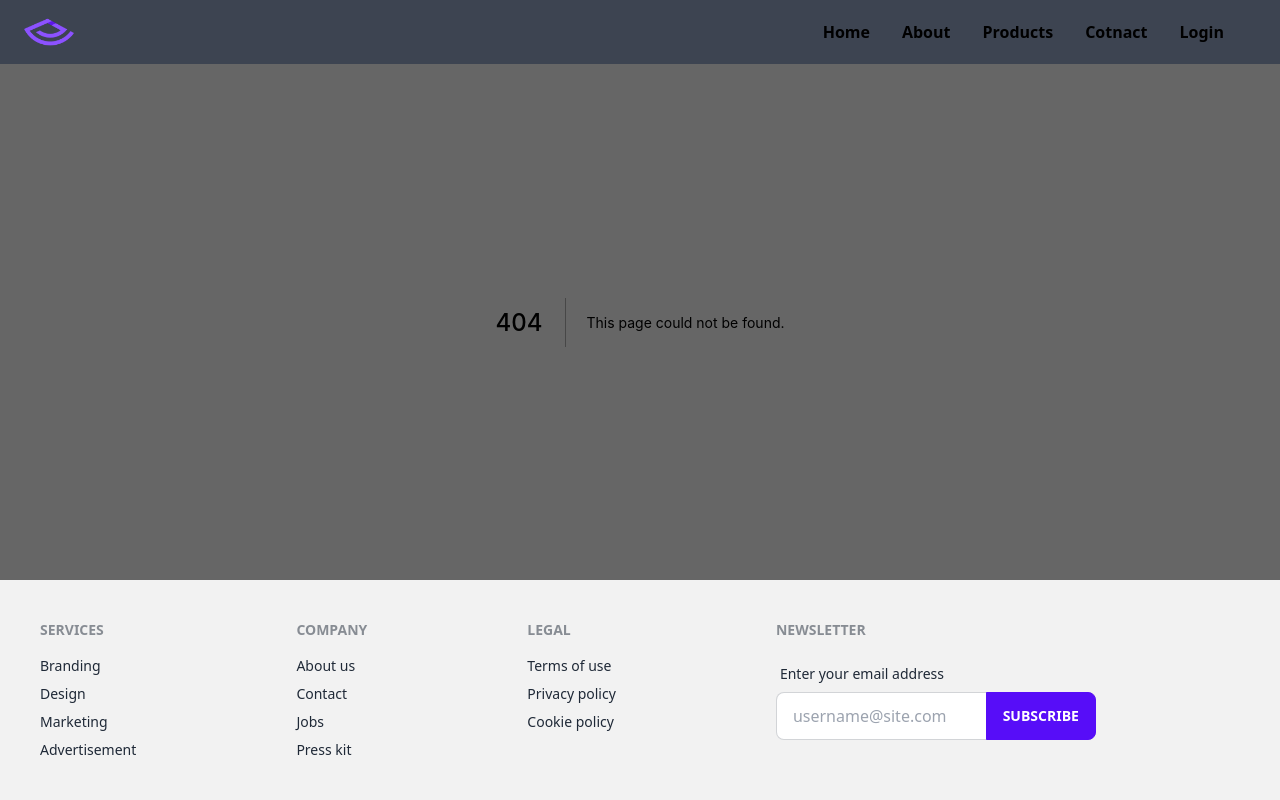
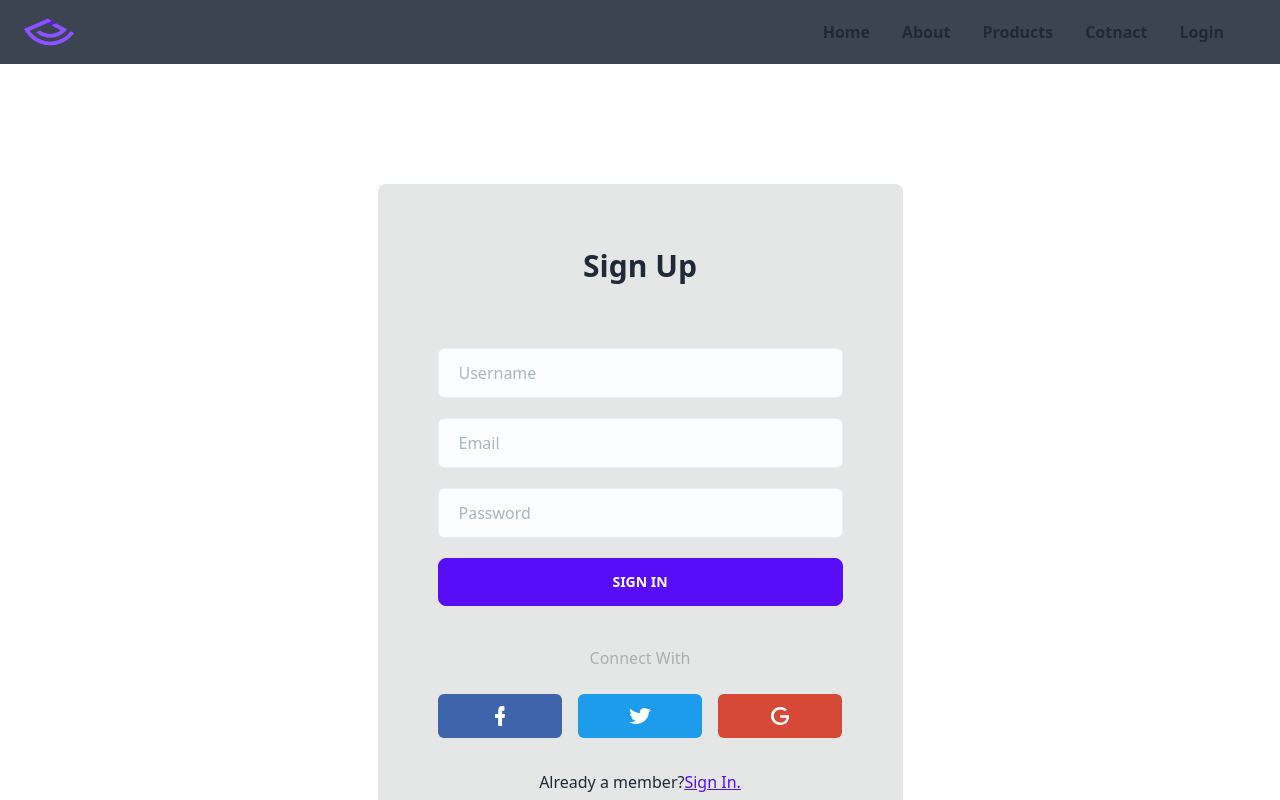
Before and after one commit to un-earthly/paradise-store, a Next.js app: page /signup in a window 1280 px wide. Before the commit this address had no page. Built offline with nearby package versions, Linux system fonts and the light colour scheme.

Commit message:
sign up page

```diff
--- a/pages/login.jsx
+++ b/pages/login.jsx
@@ -5,8 +5,6 @@
         e.preventDefault()
     }
     return (
-        <div>
-
 
             <section className="bg-base-100 py-20 lg:py-[120px]">
                 <div className="container">
@@ -96,7 +94,5 @@
                 </div>
             </section>
 
-
-        </div>
     )
 }
--- /dev/null
+++ b/pages/signup.jsx
@@ -0,0 +1,88 @@
+import React from 'react'
+import Link from 'next/link'
+
+export default function SignUp() {
+    return (
+        <section className="bg-base-100 py-20 lg:py-[120px]">
+            <div className="container">
+                <div className="-mx-4 flex flex-wrap">
+                    <div className="w-full px-4">
+                        <div className="relative mx-auto max-w-[525px] overflow-hidden rounded-lg bg-base-300 py-16 px-10 text-center sm:px-12 md:px-[60px]">
+                            <div className="mb-10 text-center md:mb-16">
+                                <h1 className='text-3xl font-bold'>Sign Up</h1>
+                            </div>
+                            <form onSubmit={e => handleSubmit(e)} className='space-y-5 mb-10'>
+                                <input
+                                    type="text"
+                                    placeholder="Username"
+                                    className="border-[#E9EDF4] w-full rounded-md border bg-[#FCFDFE] py-3 px-5 text-base text-body-color placeholder-[#ACB6BE] outline-none focus:border-primary focus-visible:shadow-none"
+                                />
+                                <input
+                                    type="email"
+                                    placeholder="Email"
+                                    className="border-[#E9EDF4] w-full rounded-md border bg-[#FCFDFE] py-3 px-5 text-base text-body-color placeholder-[#ACB6BE] outline-none focus:border-primary focus-visible:shadow-none"
+                                />
+                                <input
+                                    type="password"
+                                    placeholder="Password"
+                                    className="border-[#E9EDF4] w-full rounded-md border bg-[#FCFDFE] py-3 px-5 text-base text-body-color placeholder-[#ACB6BE] outline-none focus:border-primary focus-visible:shadow-none"
+                                />
+                                <input type="submit" value="Sign In" className="btn btn-primary w-full" />
+                            </form>
+                            <p className="mb-6 text-base text-[#adadad]">Connect With</p>
+                            <ul className="-mx-2 mb-8 flex justify-between">
+                                <li className="w-full px-2">
+                                    <span
+
+                                        className="flex h-11 items-center justify-center rounded-md bg-[#4064AC] hover:bg-opacity-90"
+                                    >
+                                        <svg
+                                            width="10"
+                                            height="20"
+                                            viewBox="0 0 10 20"
+                                            fill="none"
+                                            xmlns="http://www.w3.org/2000/svg"
+                                        >
+                                            <path
+                                                d="M9.29878 8H7.74898H7.19548V7.35484V5.35484V4.70968H7.74898H8.91133C9.21575 4.70968 9.46483 4.45161 9.46483 4.06452V0.645161C9.46483 0.290323 9.24343 0 8.91133 0H6.89106C4.70474 0 3.18262 1.80645 3.18262 4.48387V7.29032V7.93548H2.62912H0.747223C0.359774 7.93548 0 8.29032 0 8.80645V11.129C0 11.5806 0.304424 12 0.747223 12H2.57377H3.12727V12.6452V19.129C3.12727 19.5806 3.43169 20 3.87449 20H6.47593C6.64198 20 6.78036 19.9032 6.89106 19.7742C7.00176 19.6452 7.08478 19.4194 7.08478 19.2258V12.6774V12.0323H7.66596H8.91133C9.2711 12.0323 9.54785 11.7742 9.6032 11.3871V11.3548V11.3226L9.99065 9.09677C10.0183 8.87097 9.99065 8.6129 9.8246 8.35484C9.76925 8.19355 9.52018 8.03226 9.29878 8Z"
+                                                fill="white"
+                                            />
+                                        </svg>
+                                    </span>
+                                </li>
+                                <li className="w-full px-2">
+                                    <span
+
+                                        className="flex h-11 items-center justify-center rounded-md bg-[#1C9CEA] hover:bg-opacity-90"
+                                    >
+                                        <svg width="22" height="16" viewBox="0 0 22 16" fill="none" xmlns="http://www.w3.org/2000/svg">
+                                            <path
+                                                d="M19.5516 2.75538L20.9 1.25245C21.2903 0.845401 21.3968 0.53229 21.4323 0.375734C20.3677 0.939335 19.3742 1.1272 18.7355 1.1272H18.4871L18.3452 1.00196C17.4935 0.344423 16.429 0 15.2935 0C12.8097 0 10.8581 1.81605 10.8581 3.91389C10.8581 4.03914 10.8581 4.22701 10.8935 4.35225L11 4.97847L10.2548 4.94716C5.7129 4.82192 1.9871 1.37769 1.38387 0.782779C0.390323 2.34834 0.958064 3.85127 1.56129 4.79061L2.76774 6.54403L0.851613 5.6047C0.887097 6.91977 1.45484 7.95303 2.55484 8.7045L3.5129 9.33072L2.55484 9.67515C3.15806 11.272 4.50645 11.9296 5.5 12.18L6.8129 12.4932L5.57097 13.2446C3.58387 14.4971 1.1 14.4031 0 14.3092C2.23548 15.6869 4.89677 16 6.74194 16C8.12581 16 9.15484 15.8748 9.40322 15.7808C19.3387 13.7143 19.8 5.8865 19.8 4.32094V4.10176L20.0129 3.97652C21.2194 2.97456 21.7161 2.44227 22 2.12916C21.8935 2.16047 21.7516 2.22309 21.6097 2.2544L19.5516 2.75538Z"
+                                                fill="white"
+                                            />
+                                        </svg>
+                                    </span>
+                                </li>
+                                <li className="w-full px-2">
+                                    <span className="flex h-11 items-center justify-center rounded-md bg-[#D64937] hover:bg-opacity-90">
+                                        <svg width="18" height="18" viewBox="0 0 18 18" fill="none" xmlns="http://www.w3.org/2000/svg">
+                                            <path
+                                                d="M17.8477 8.17132H9.29628V10.643H15.4342C15.1065 14.0743 12.2461 15.5574 9.47506 15.5574C5.95916 15.5574 2.8306 12.8821 2.8306 9.01461C2.8306 5.29251 5.81018 2.47185 9.47506 2.47185C12.2759 2.47185 13.9742 4.24567 13.9742 4.24567L15.7024 2.47185C15.7024 2.47185 13.3783 0.000145544 9.35587 0.000145544C4.05223 -0.0289334 0 4.30383 0 8.98553C0 13.5218 3.81386 18 9.44526 18C14.4212 18 17.9967 14.7141 17.9967 9.79974C18.0264 8.78198 17.8477 8.17132 17.8477 8.17132Z"
+                                                fill="white"
+                                            />
+                                        </svg>
+                                    </span>
+                                </li>
+                            </ul>
+                            <div className="text-base">
+                                Already a member?<span className="btn-link"><Link href="/login">Sign In.</Link></span>
+                            </div>
+
+
+                        </div>
+                    </div>
+                </div>
+            </div>
+        </section>
+    )
+}
```
